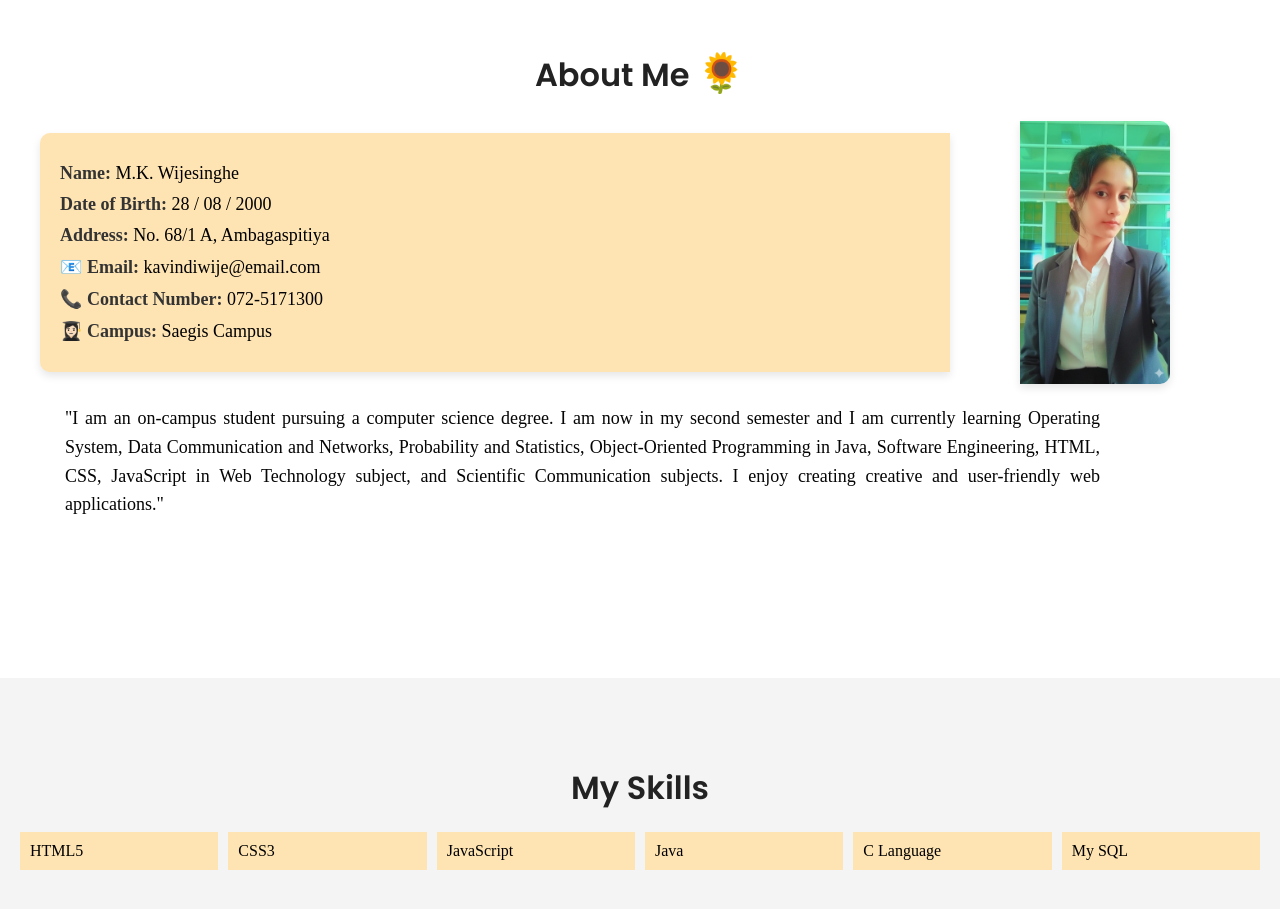
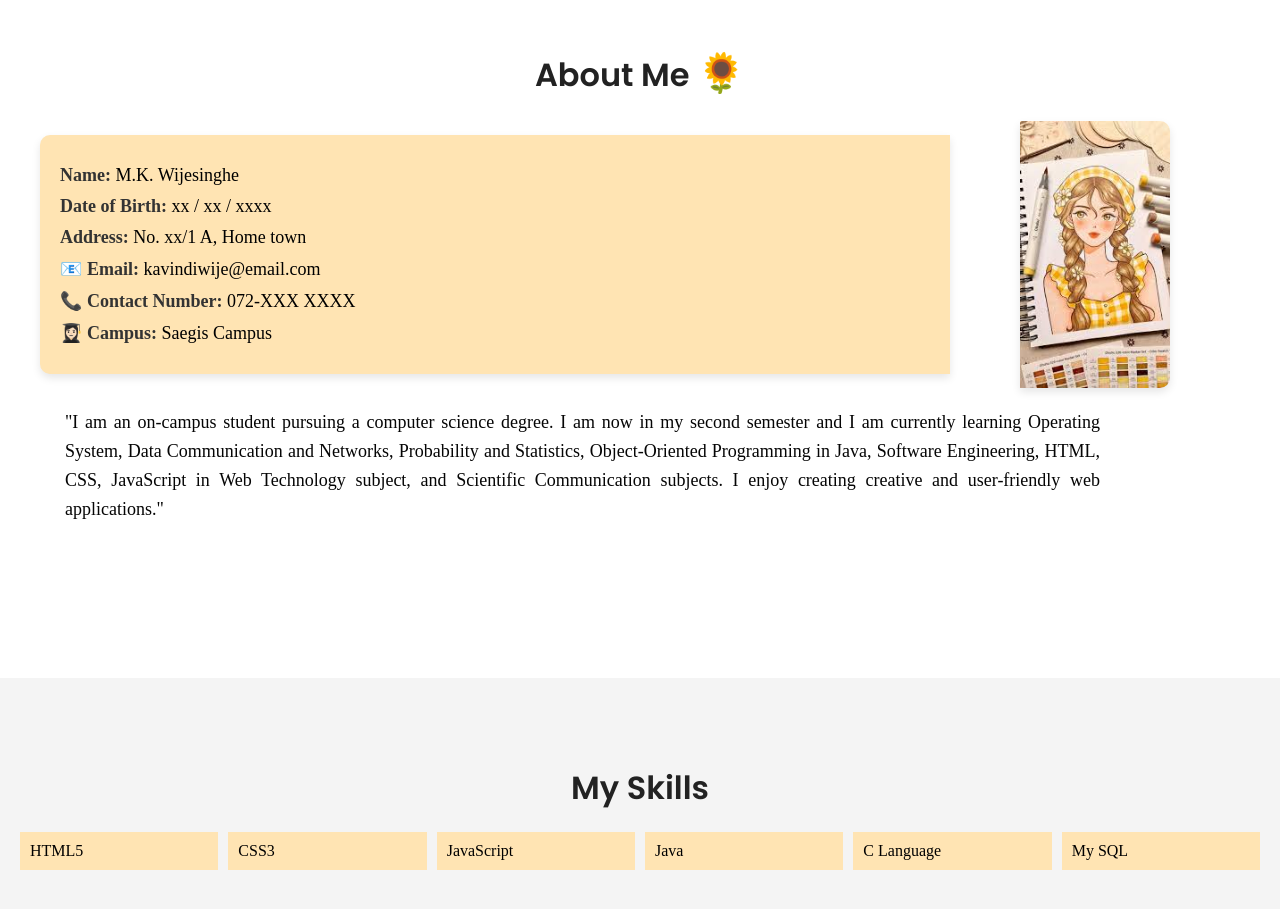
Before and after one commit to Kavi0828/my-portfolio, a plain HTML site: page index.html in a window 1280 px wide. Shown: the part 860-1769 px from the top of the page. Drawn offline with Linux system fonts and the light colour scheme.

Commit message:
Update index.html

```diff
--- a/index.html
+++ b/index.html
@@ -44,15 +44,15 @@
 
         <div class="about-box">
             <p><strong>Name:</strong> M.K. Wijesinghe</p>
-            <p><strong>Date of Birth:</strong> 28 / 08 / 2000</p>
-            <p><strong>Address:</strong> No. 68/1 A, Ambagaspitiya</p>
+            <p><strong>Date of Birth:</strong> xx / xx / xxxx </p>
+            <p><strong>Address:</strong> No. xx/1 A, Home town</p>
             <p><strong>📧 Email:</strong> kavindiwije@email.com</p>
-            <p><strong>📞 Contact Number:</strong> 072-5171300</p>
+            <p><strong>📞 Contact Number:</strong> 072-XXX XXXX</p>
             <p><strong>👩🏻‍🎓 Campus:</strong> Saegis Campus</p>
         </div>
 
         <div class="about-photo">
-            <img src="Image/My.jpg" alt="My Photo">
+            <img src="Image/My.jpeg" alt="My Photo">
          </div>
 
 
```
